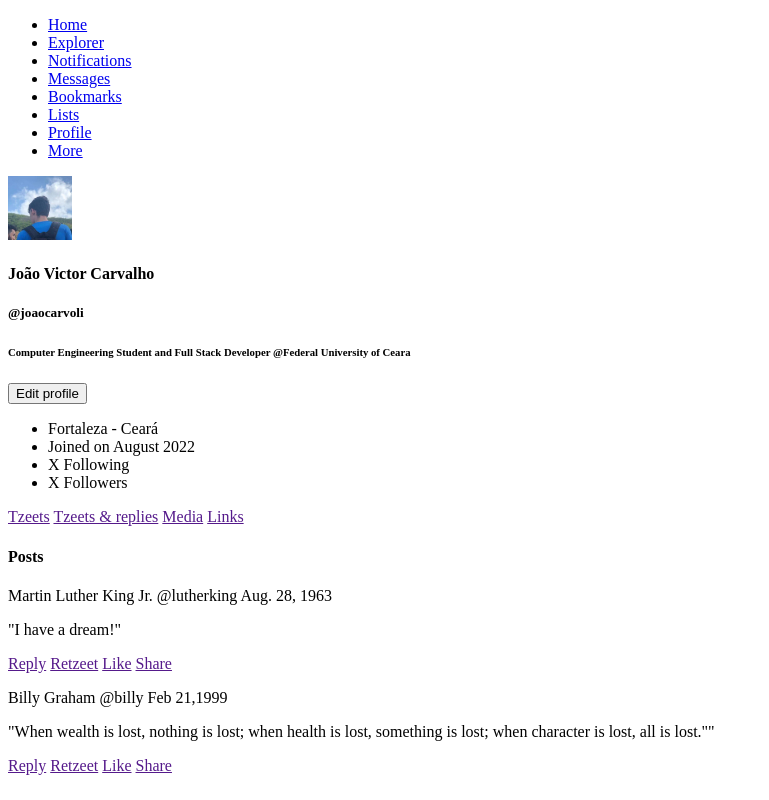
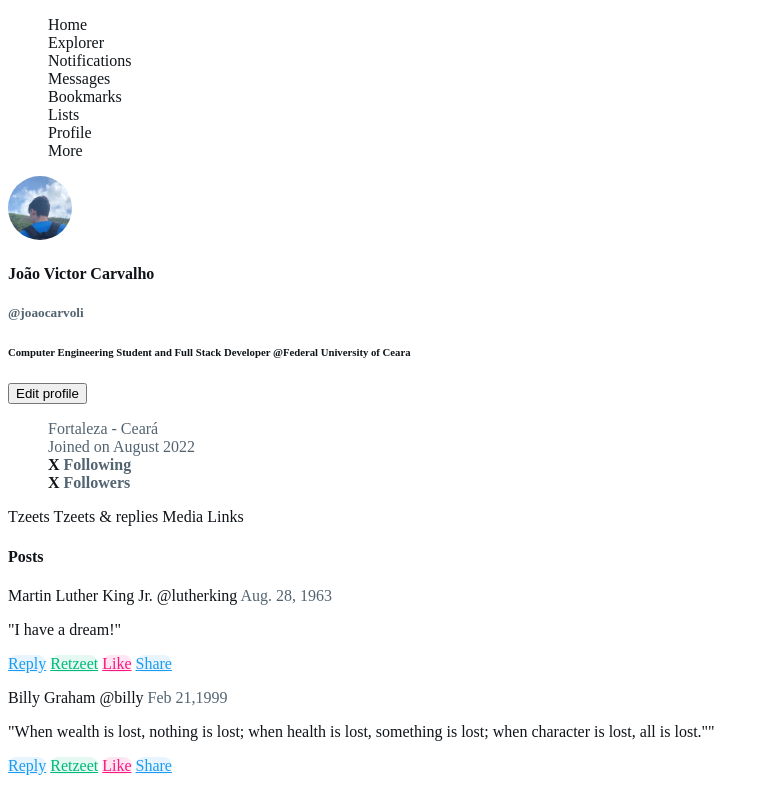
Before and after one commit to joaocarvoli-university/web, a plain HTML site: page index.html in a window 1280 px wide. Shown: the whole page, without its empty margins (0-769 px from the left). Drawn offline with Linux system fonts and the light colour scheme.

Commit message:
Work 02: Adding CSS into the Tzeet page

```diff
--- a/assets/css/style.css
+++ b/assets/css/style.css
@@ -1,7 +1,115 @@
 body {
-  background-color: rgb(147, 227, 147);
+  background-color: rgb(255, 255, 255);
+  color: rgb(15,20,25);
 }
 
-.alet h5 {
-  color: red;
+img.profile {
+    border-radius: 50%;
 }
+
+h4.profile {
+  color: rgb(15, 20, 25);
+}
+
+h5.profile {
+  color: rgb(83, 100, 113);
+}
+
+h6.profile {
+  color: rgb(15, 20, 25);
+}
+
+div.navigation_publications {
+  background-color: rgb(255, 255, 255);
+  color: rgb(15,20,25);
+}
+
+ul.navigation_publications {
+  list-style-type: none;
+}
+
+li.navigation_publications {
+  color: rgb(83, 100, 113);
+}
+
+a.navigation_publications_links {
+  text-decoration: none;
+  border-radius: 15px;
+  color: rgb(15,20,25);
+}
+
+a.navigation_publications_links:hover {
+  background-color: rgba(15, 25, 20, 0.1);
+  font-weight: bold;
+}
+
+div.stats {
+color: rgb(15,20,25);
+}
+
+li.stats {
+  color: rgb(15, 20, 25);
+  font-weight: bold;
+}
+
+a.stats {
+  color: rgb(83, 100, 113);
+  font-weight: bold;
+}
+
+a.stats:hover {
+  text-decoration: underline;
+}
+
+a.actions_links {
+  color: rgb(83, 100, 113);
+}
+
+a.actions_links_reply_share {
+  background-color: rgba(29, 155, 240, 0.1);
+  color: rgba(29, 155, 240, 1);
+  border-radius: 15px;
+}
+
+a.actions_links_reply_share:hover {
+  font-weight: bold;
+  background-color: rgba(29, 156, 240, 0.085);
+  color: rgba(29, 156, 240, 0.307);
+}
+
+a.actions_links_retzeet {
+  background-color: rgba(0, 186, 124, 0.1);
+  color: rgba(0, 186, 124, 1);
+  border-radius: 15px;
+}
+
+a.actions_links_retzeet:hover {
+  background-color: rgba(0, 186, 124, 0.085);
+  color: rgba(0, 186, 124, 0.307);
+  font-weight: bold;
+}
+
+a.actions_links_like {
+  background-color: rgba(249, 24, 128, 0.1);
+  color: rgba(249, 24, 128, 1);
+  border-radius: 15px;
+}
+
+a.actions_links_like:hover {
+  background-color: rgba(249, 24, 128, 0.085);
+  color: rgba(249, 24, 128, 0.307);
+  font-weight: bold;
+}
+
+div.tzeet:hover {
+  background-color: rgba(0, 0, 0, 0.03);
+  border-radius: 15px;
+}
+
+p.tzeet_info {
+  color: rgb(15, 20, 25);
+}
+
+span.tzeet_info {
+  color: rgb(83, 100, 113);
+}
--- a/index.html
+++ b/index.html
@@ -3,73 +3,81 @@
 <head>
   <meta charset="UTF-8">
   <title>Tzeeter</title>
-  <link rel="stylesheet" type="text/css" href="assets/css/style.css" media=”screen” />
-  <link rel="icon" type="image/x-icon" href="images/icons/corvo.png">
+  <link rel="stylesheet" type="text/css" href="assets/css/style.css" media="screen" />
+  <link rel="icon" type="image/x-icon" href="assets/images/icons/favicon.ico">
 </head>
 <body>
-  <div>
-    <ul>
-      <li><a href="#"> Home </a></li>
-      <li><a href="#"> Explorer </a></li>
-      <li><a href="#"> Notifications </a></li>
-      <li><a href="#"> Messages </a></li>
-      <li><a href="#"> Bookmarks </a></li>
-      <li><a href="#"> Lists </a></li>
-      <li><a href="#"> Profile </a></li>
-      <li><a href="#"> More </a></li>
+  <div class="navigation_publications">
+    <ul class="navigation_publications">
+      <li><a href="#" class="navigation_publications_links"> Home </a></li>
+      <li><a href="#" class="navigation_publications_links"> Explorer </a></li>
+      <li><a href="#" class="navigation_publications_links"> Notifications </a></li>
+      <li><a href="#" class="navigation_publications_links"> Messages </a></li>
+      <li><a href="#" class="navigation_publications_links"> Bookmarks </a></li>
+      <li><a href="#" class="navigation_publications_links"> Lists </a></li>
+      <li><a href="#" class="navigation_publications_links"> Profile </a></li>
+      <li><a href="#" class="navigation_publications_links"> More </a></li>
     </ul>
   </div>
 
-  <div class="alet">
-    <img src="images/profile.jpeg" alt="Profile user photo" width="64" height="64">
-    <h4>João Victor Carvalho</h4>
-    <h5>@joaocarvoli</h5>
-    <h6>Computer Engineering Student and Full Stack Developer @Federal University of Ceara</h6>
+  <div class="profile">
+    <img class="profile" src="assets/images/profile.jpeg" alt="Profile user photo" width="64" height="64">
+    <h4 class="profile">João Victor Carvalho</h4>
+    <h5 class="profile" >@joaocarvoli</h5>
+    <h6 class="profile" >Computer Engineering Student and Full Stack Developer @Federal University of Ceara</h6>
   </div>
   <div>
     <button>Edit profile</button>
   </div>
-  <div>
-    <ul>
-      <li>Fortaleza - Ceará</li>
-      <li>Joined on August 2022</li>
 
-      <li>X Following</li>
-      <li>X Followers</li>
-    </ul>
+  <ul class="navigation_publications">
+    <li class="navigation_publications">Fortaleza - Ceará</li>
+    <li class="navigation_publications">Joined on August 2022</li>
+
+    <div class="stats">
+      <li class="stats"> X <a class="stats">Following</a></li>
+      <li class="stats"> X <a class="stats">Followers</a></li>
+    </div>
+  </ul>
+
+  <div class="navigation_publications">
     <p>
-      <a href="">Tzeets</a>  <a href="">Tzeets & replies</a> <a href="">Media</a> <a href="">Links</a>
+      <a class="navigation_publications_links" href="">Tzeets</a>  <a class="navigation_publications_links" href="">Tzeets & replies</a> <a class="navigation_publications_links" href="">Media</a> <a class="navigation_publications_links" href="">Links</a>
     </p>
   </div>
+
   <div>
     <h4>Posts</h4>
-    <div>
+
+    <div class="tzeet">
       <p>
-        <p>
-          Martin Luther King Jr. @lutherking Aug. 28, 1963
+        <p class="tzeet_info">
+          Martin Luther King Jr. @lutherking <span class="tzeet_info">Aug. 28, 1963</span>
         </p>
-        <p>
+        <p class="tzeet_content">
           "I have a dream!"
         </p>
-        <p>
-          <a href="">Reply</a>  <a href="">Retzeet</a> <a href="">Like</a> <a href="">Share</a>
+        <p class="actions">
+          <a class="actions_links_reply_share" href="">Reply</a>  <a class="actions_links_retzeet" href="">Retzeet</a> <a class="actions_links_like" href="">Like</a> <a class="actions_links_reply_share" href="">Share</a>
         </p>
       </p>
     </div>
-    <div>
+
+
+    <div class="tzeet">
       <p>
-        <p>
-           Billy Graham @billy Feb 21,1999
+        <p class="tzeet_info">
+          Billy Graham @billy <span class="tzeet_info">Feb 21,1999</span>
         </p>
-        <p>
+        <p class="tzeet_content">
           "When wealth is lost, nothing is lost; when health is lost, something is lost; when character is lost, all is lost.""
         </p>
-        <p>
-          <a href="">Reply</a>  <a href="">Retzeet</a> <a href="">Like</a> <a href="">Share</a>
+        <p class="actions">
+          <a class="actions_links_reply_share" href="">Reply</a>  <a class="actions_links_retzeet" href="">Retzeet</a> <a class="actions_links_like" href="">Like</a> <a class="actions_links_reply_share" href="">Share</a>
         </p>
       </p>
     </div>
-  </div>
+  <div/>
 
 </body>
 </html>
```
Also changed, not shown: README.md, assets/images/icons/favicon.ico (added), assets/images/profile.jpeg (renamed from images/profile.jpeg), images/icons/corvo.png (deleted).
